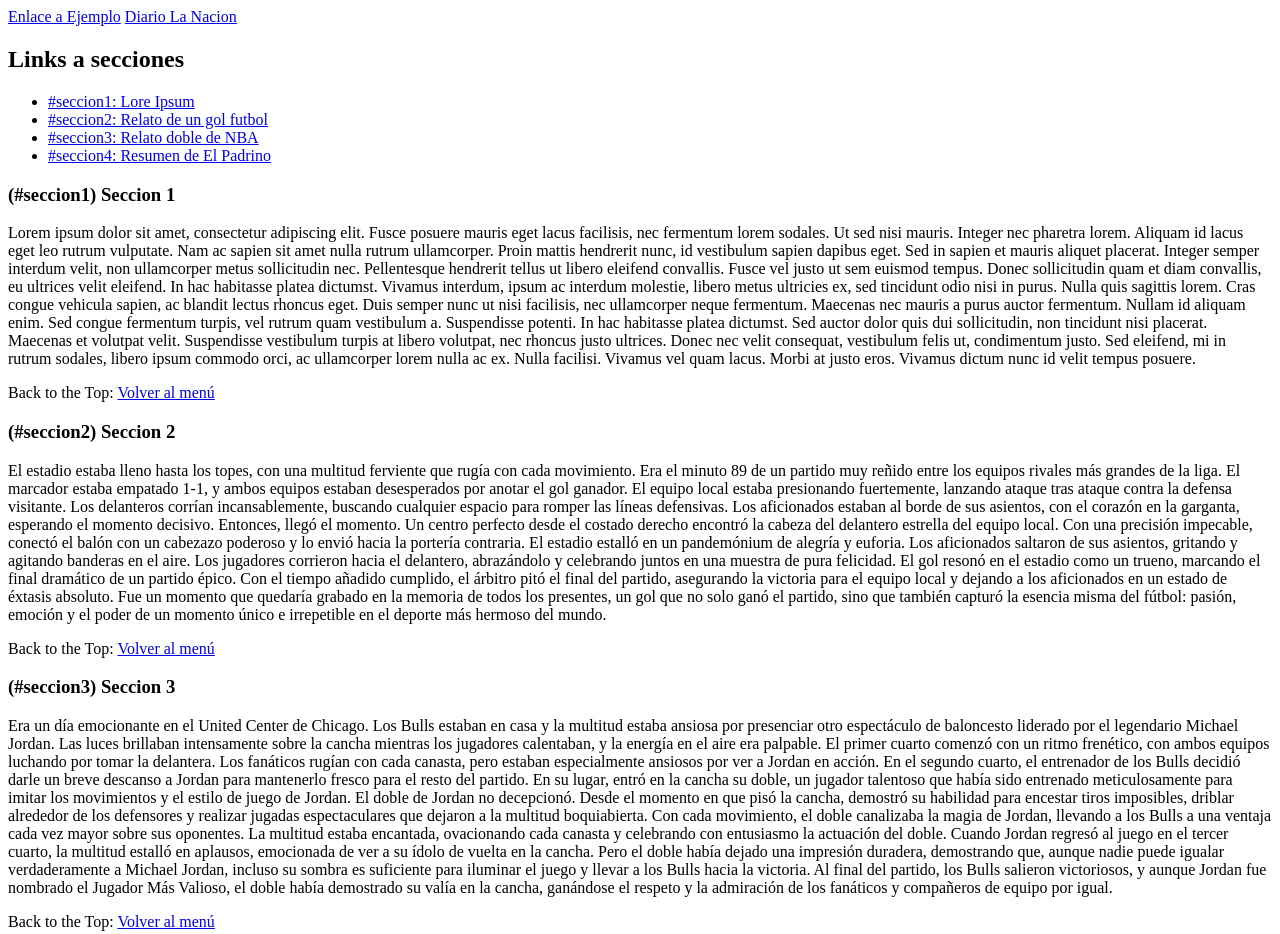
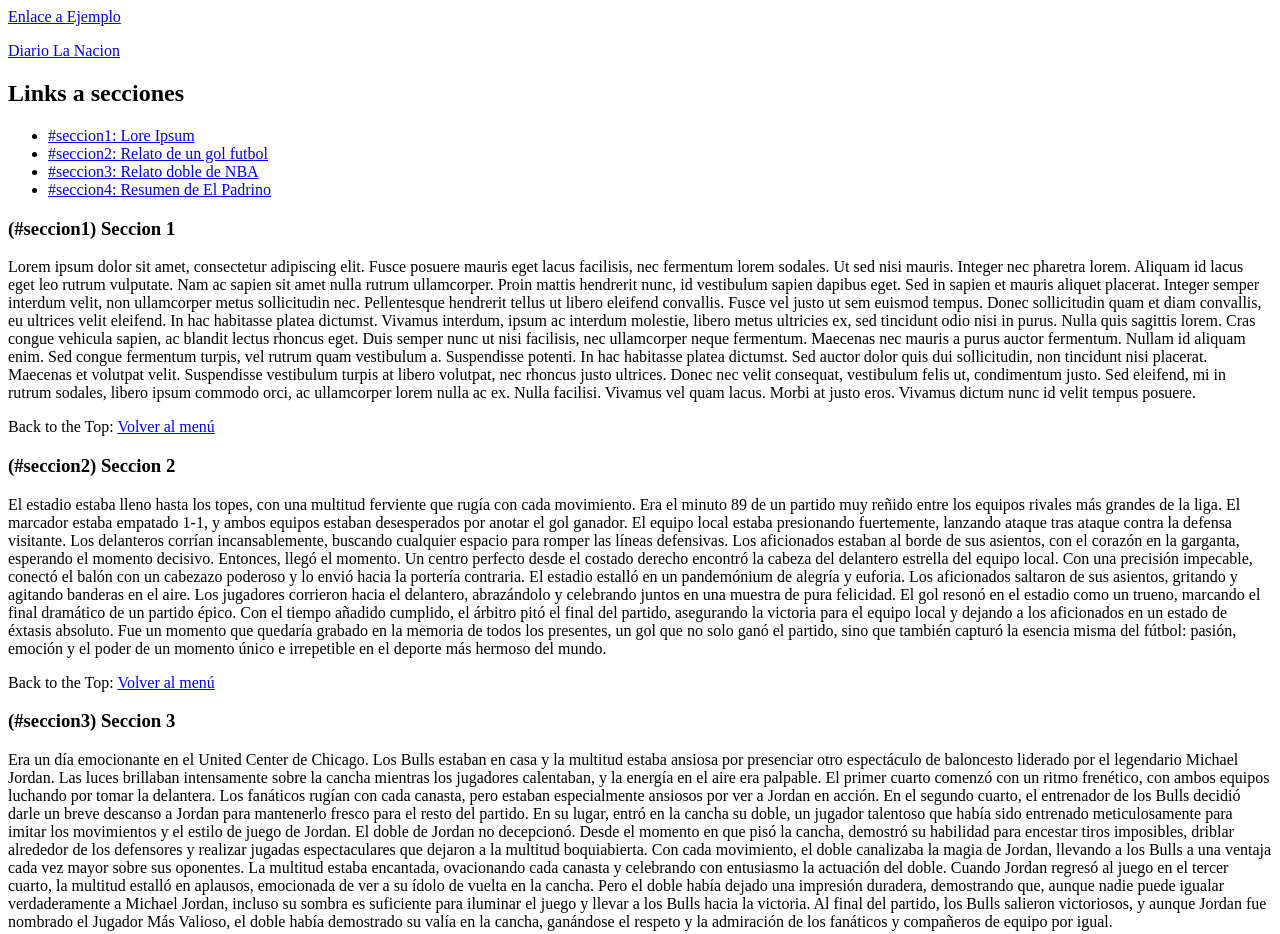
Before and after one commit to Maxhaberman/maxhaberman.github.io, a plain HTML site: page Curso-HTML/ejemplo.html in a window 1280 px wide. Shown: the top 934 px of the page. Drawn offline with Linux system fonts and the light colour scheme.

Commit message:
Update ejemplo.html

```diff
--- a/Curso-HTML/ejemplo.html
+++ b/Curso-HTML/ejemplo.html
@@ -7,9 +7,9 @@
 </head>
 <body>
     <a href="same-directory.html" title="mismo directorio">Enlace a Ejemplo</a>
-    <a href="http://www.lanacion.com.ar"
+    <p><a href="http://www.lanacion.com.ar"
     target="_blank" title="Diario La Nacion">Diario La Nacion
-    </a>
+    </a></p>
     <h2 id="top"> Links a secciones </h2>
     <section>
         <ul>
```
